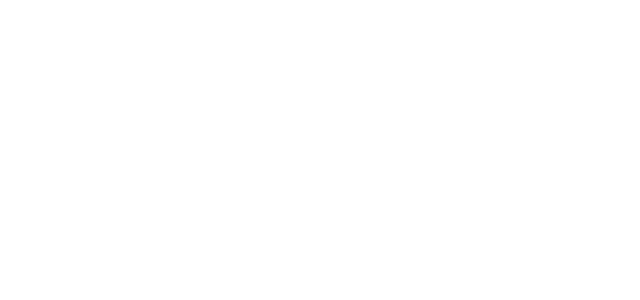
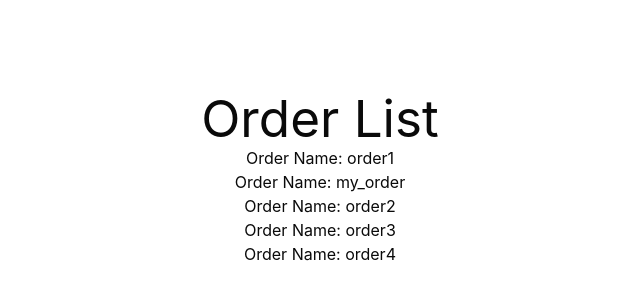
Before and after one commit to gt-grouporder/frontend, a React (Vite) app: page /Orders in a window 1280 px wide. Before the commit this address had no page. Shown: the part 222-522 px from the top of the page, without its empty margins (320-960 px from the left). Built offline with nearby package versions, Linux system fonts and the light colour scheme.

Commit message:
rendered order list

```diff
--- a/src/App.tsx
+++ b/src/App.tsx
@@ -3,10 +3,21 @@ import './App.css'
 import Login from './Login'
 import SignUp from './SignUp'
 import { BrowserRouter, Routes, Route } from 'react-router-dom';
+import OrdersList from './OrdersList';
+
+//rendering list
+const ORDER_DATA = [
+  { orderName: "order1"},
+  { orderName: "my_order"},
+  { orderName: "order2"},
+  { orderName: "order3"},
+  { orderName: "order4"},
+];
 
 function App() {
   const [count, setCount] = useState(0)
 
+  //routing
   return (
     <div>
       <BrowserRouter>
@@ -14,6 +25,7 @@ function App() {
           <Route index element={<Login />}/>
           <Route path="/Login" element={<Login />} />
           <Route path="/SignUp" element={<SignUp />} />
+          <Route path="/Orders" element={<OrdersList orders={ORDER_DATA} />} />
         </Routes>
       </BrowserRouter>
     </div>
--- /dev/null
+++ b/src/OrdersList.tsx
@@ -0,0 +1,18 @@
+import React from 'react';
+
+const OrdersList = ({ orders }) => {
+  return (
+    <div>
+      <h1>Order List</h1>
+      <ul>
+        {orders.map((order, index) => (
+          <li key={index}>
+            <p>Order Name: {order.orderName}</p>
+          </li>
+        ))}
+      </ul>
+    </div>
+  );
+}
+
+export default OrdersList;
```
Also changed, not shown: package.json (+4 -3 lines), 1 other file (tests, documents, lock files or other folders).
